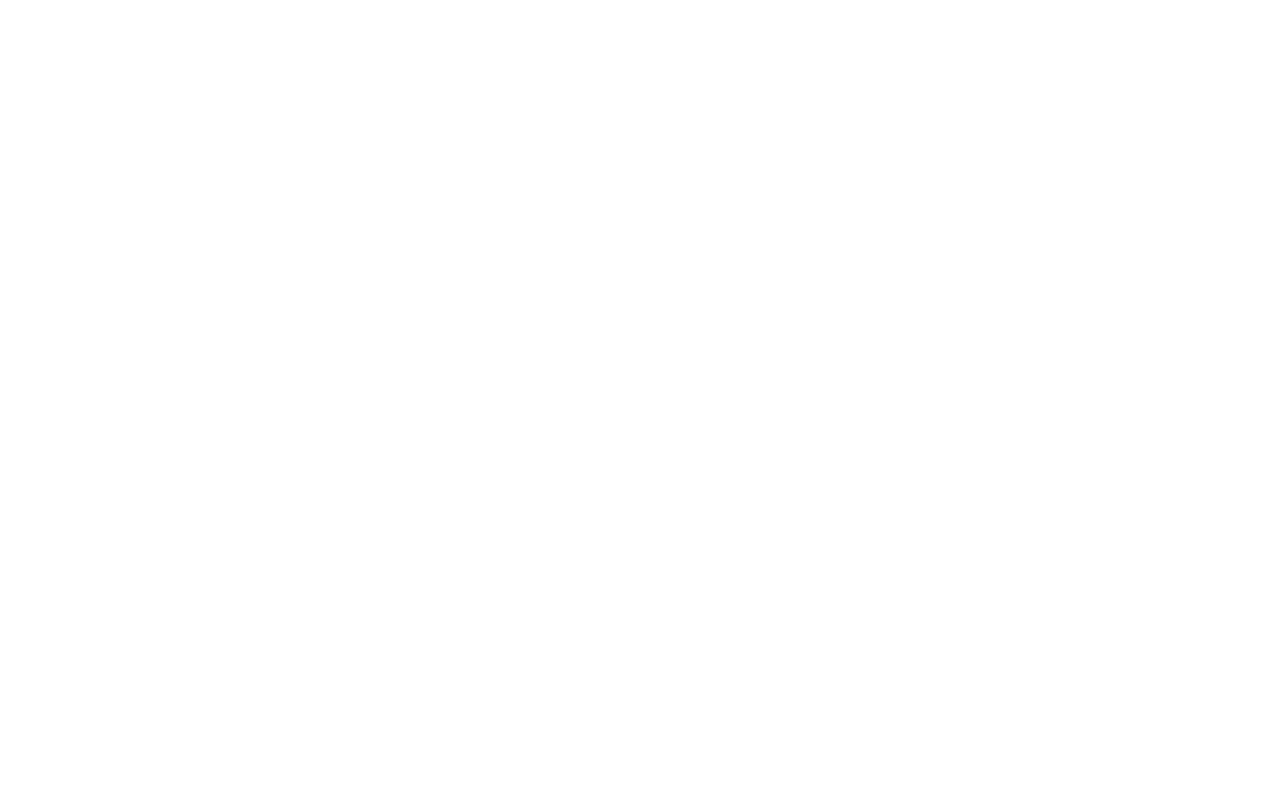
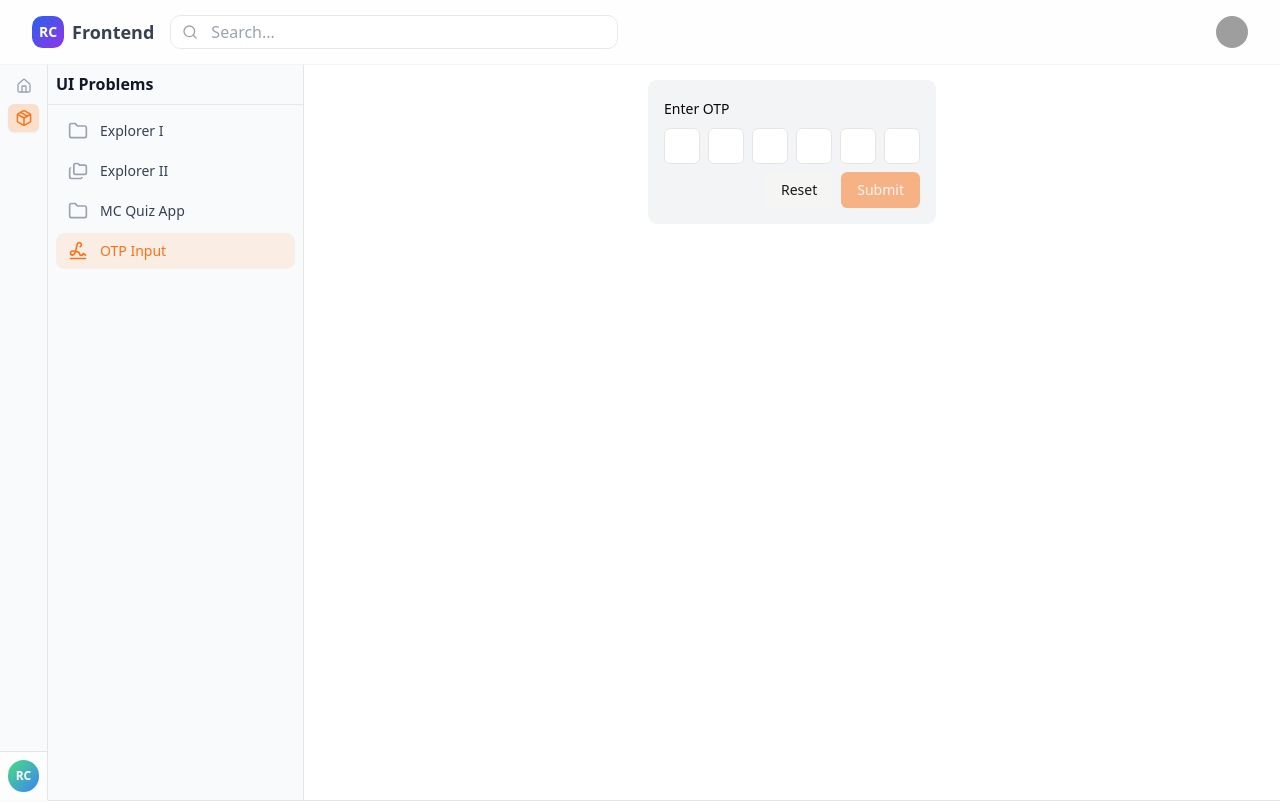
Before and after one commit to sachinrk04/UI-Problems-New, a React (Vite) app: page /ui-problems/otp-input in a window 1280 px wide. Before the commit this address had no page. Shown: the top 802 px of the page. Built offline with nearby package versions, Linux system fonts and the light colour scheme; grey boxes are pictures that could not be loaded.

Commit message:
add OTP-INPUT

```diff
--- a/src/App.tsx
+++ b/src/App.tsx
@@ -5,6 +5,7 @@
 import MCQuizApp from "./pages/UIProblems/MCQuizApp";
 import FolderFileExplorerOne from "./pages/UIProblems/FolderFileExplorerOne";
 import FolderFileExplorerTwo from "./pages/UIProblems/FolderFileExplorerTwo";
+import OtpInput from "./pages/UIProblems/OtpInput";
 
 function App() {
   return (
@@ -15,6 +16,7 @@
           <Route path="explorer-one" element={<FolderFileExplorerOne />} />
           <Route path="explorer-two" element={<FolderFileExplorerTwo />} />
           <Route path="mc-quiz-app" element={<MCQuizApp />} />
+          <Route path="otp-input" element={<OtpInput />} />
         </Route>
       </Route>
     </Routes>
--- a/src/components/PageHeader.tsx
+++ b/src/components/PageHeader.tsx
@@ -12,9 +12,7 @@
         </h1>
       </div>
       {description && (
-        <p className="mb-0 text-sm font-semibold text-primary/90">
-          {description}
-        </p>
+        <p className="mb-0 text-sm text-primary/90">{description}</p>
       )}
     </div>
   );
--- /dev/null
+++ b/src/pages/UIProblems/OtpInput.tsx
@@ -0,0 +1,111 @@
+/* eslint-disable @typescript-eslint/no-explicit-any */
+import { Button } from "@/components/ui/button";
+import { Input } from "@/components/ui/input";
+import { Label } from "@/components/ui/label";
+import { useRef, useState } from "react";
+
+const OtpInput = () => {
+  const [otp, setOtp] = useState(Array(6).fill(""));
+  const otpRef = useRef<(HTMLInputElement | null)[]>([]);
+
+  const handleChange = (value: any, index: number) => {
+    if (!/^\d?$/.test(value)) return;
+
+    const getOtp = [...otp];
+    getOtp[index] = value;
+    setOtp(getOtp);
+
+    if (value && index < 5) {
+      otpRef.current[index + 1]?.focus();
+    }
+  };
+
+  const handleKeyDown = (key: string, index: number) => {
+    if (key === "Backspace") {
+      if (otp[index]) {
+        const getOtp = [...otp];
+        getOtp[index] = "";
+        setOtp(getOtp);
+      } else if (index > 0) {
+        otpRef.current[index - 1]?.focus();
+      }
+    }
+  };
+
+  const handlePaste = (e: React.ClipboardEvent<HTMLInputElement>) => {
+    e.preventDefault();
+    const pastedData = e.clipboardData.getData("Text").replace(/\D/g, "");
+    if (!pastedData) return;
+
+    const newOtp = [...otp];
+    let lastFilledIndex = -1;
+    for (let i = 0; i < 6; i++) {
+      if (pastedData[i] !== undefined) {
+        newOtp[i] = pastedData[i];
+        lastFilledIndex = i;
+      }
+    }
+    setOtp(newOtp);
+    // Focus the next input if available
+    if (lastFilledIndex >= 0 && lastFilledIndex < 5) {
+      otpRef.current[lastFilledIndex + 1]?.focus();
+    } else if (lastFilledIndex === 5) {
+      otpRef.current[5]?.blur();
+    }
+  };
+
+  const handleReset = () => {
+    setOtp(Array(6).fill(""));
+    otpRef.current[0]?.focus();
+  };
+
+  const handleSubmit = () => {
+    const otpValue = otp.join("");
+    console.log(otpValue);
+  };
+
+  return (
+    <div className="p-4">
+      <div className="flex justify-center">
+        <div className="space-y-2 bg-gray-100 p-4 rounded-md">
+          <Label>Enter OTP</Label>
+          <div className="flex gap-x-2">
+            {otp.map((digit, index) => (
+              <Input
+                key={index}
+                ref={(element) => {
+                  otpRef.current[index] = element;
+                }}
+                type="text"
+                value={digit}
+                maxLength={1}
+                onChange={(e) => handleChange(e.target.value, index)}
+                onKeyDown={(e) => handleKeyDown(e.key, index)}
+                onPaste={(e) => handlePaste(e)}
+                className="w-9 h-9 rounded-sm"
+              />
+            ))}
+          </div>
+          <div className="flex justify-end gap-x-2">
+            <Button
+              variant={"secondary"}
+              className="h-9 rounded-sm"
+              onClick={() => handleReset()}
+            >
+              Reset
+            </Button>
+            <Button
+              className="h-9 rounded-sm"
+              onClick={() => handleSubmit()}
+              disabled={otp.join("").length !== 6}
+            >
+              Submit
+            </Button>
+          </div>
+        </div>
+      </div>
+    </div>
+  );
+};
+
+export default OtpInput;
--- a/src/routes/uiProblemRoutes.tsx
+++ b/src/routes/uiProblemRoutes.tsx
@@ -1,22 +1,28 @@
-import { Folder, Folders } from "lucide-react";
+import { Folder, Folders, SignatureIcon } from "lucide-react";
 
 export const uiProblemRoutes = [
   {
     name: "Explorer I",
     href: "/ui-problems/explorer-one",
     icon: Folder,
-    description: "Explorer features",
+    description: "",
   },
   {
     name: "Explorer II",
     href: "/ui-problems/explorer-two",
     icon: Folders,
-    description: "Explorer features",
+    description: "",
   },
   {
     name: "MC Quiz App",
     href: "/ui-problems/mc-quiz-app",
     icon: Folder,
-    description: "MC Quiz App features",
+    description: "",
+  },
+  {
+    name: "OTP Input",
+    href: "/ui-problems/otp-input",
+    icon: SignatureIcon,
+    description: "",
   },
 ];
```
Lines whose indentation alone changed are shown as unchanged.
